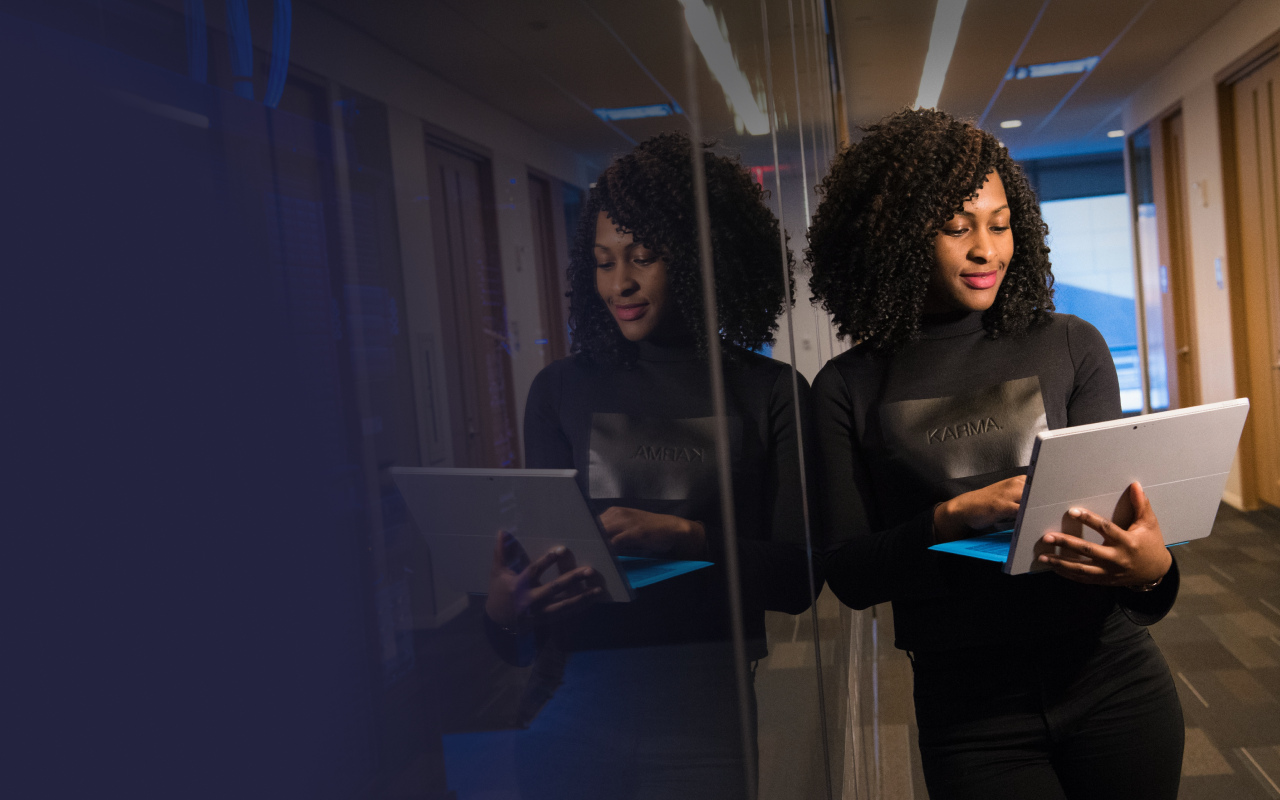
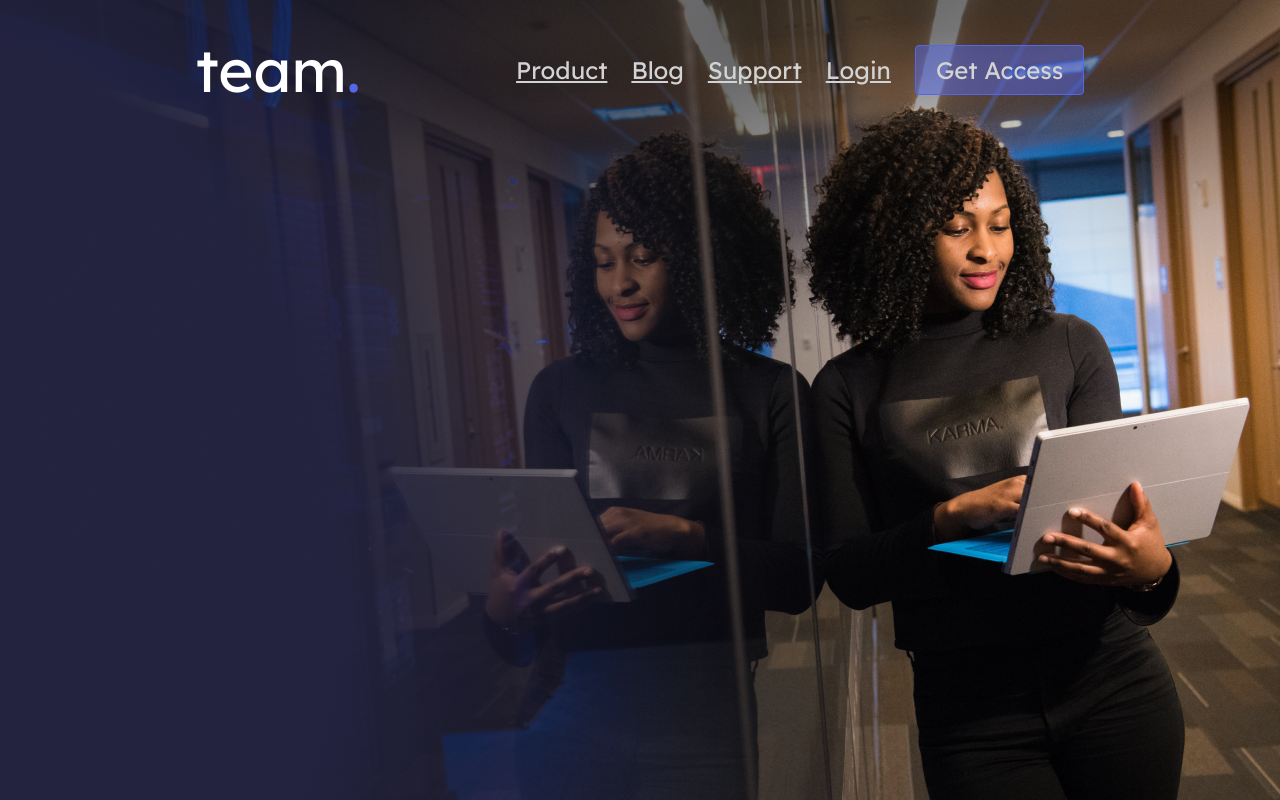
Before and after one commit to BeginnerLevelUP/Team-Front_end-Example, a Next.js app: page / in a window 1280 px wide. Built offline with nearby package versions, Linux system fonts and the light colour scheme.

Commit message:
started working on banner nav and imported lexend deca font

```diff
--- a/app/layout.tsx
+++ b/app/layout.tsx
@@ -1,8 +1,9 @@
 import type { Metadata } from "next";
-import { Inter } from "next/font/google";
+import { Lexend_Deca } from "next/font/google";
 import "./globals.css";
 
-const inter = Inter({ subsets: ["latin"] });
+const lexend_Deca = Lexend_Deca({ weight: '400',
+  subsets: ['latin'],});
 
 export const metadata: Metadata = {
   title: "Team Collab",
@@ -16,7 +17,7 @@ export default function RootLayout({
 }>) {
   return (
     <html lang="en">
-      <body className={inter.className}>{children}</body>
+      <body className={lexend_Deca.className}>{children}</body>
     </html>
   );
 }
--- a/app/page.tsx
+++ b/app/page.tsx
@@ -6,7 +6,34 @@ export default function Home() {
     {/* Container */}
     <div className="w-screen h-screen">
       {/* Banner */}
-      <section className="bg-[url('../public/homePageAssests/hero-img.png')] lg:h-full h-1/2 bg-no-repeat bg-cover lg:bg-top  lg:bg-cover lg:bg-100% bg-[75%]">
+      <section className="bg-[url('../public/homePageAssests/hero-img.png')] lg:h-full h-1/2 bg-no-repeat bg-cover lg:bg-top  lg:bg-cover lg:bg-100% bg-[75%] flex flex-col p-10">
+
+        {/* Top Half */}
+        <div className="flex justify-evenly ">
+        <p className="text-6xl text-white">team<span className="text-[#5468E7]">.</span></p>
+
+        <nav className="flex justify-between items-center list-none underline text-[#d3d3d3] text-2xl">
+          <ul className="flex">
+            <li className="mr-6">Product</li>
+            <li className="mr-6">Blog</li>
+            <li className="mr-6">Support</li>
+          </ul>
+          <ul className="flex items-center">
+            <li className="mr-6">Login</li>
+            <li>
+              <button className="border border-[#5468E7] bg-[#5468E7] bg-opacity-50 rounded px-5 py-2">Get Access</button>
+            </li>
+          </ul>
+        </nav>
+
+
+        </div>
+
+
+        {/* Bottom Half */}
+        <div>
+
+        </div>
       </section>
     </div>
     </>
```
